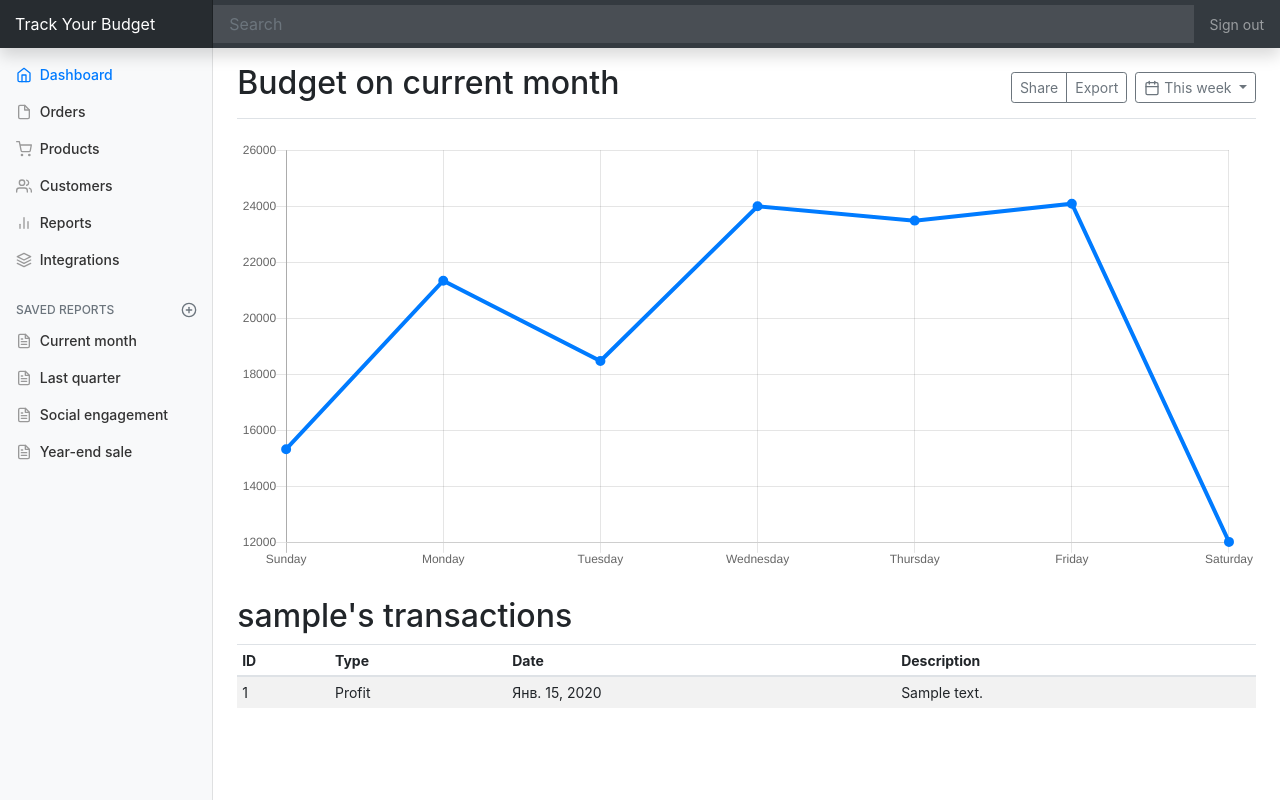
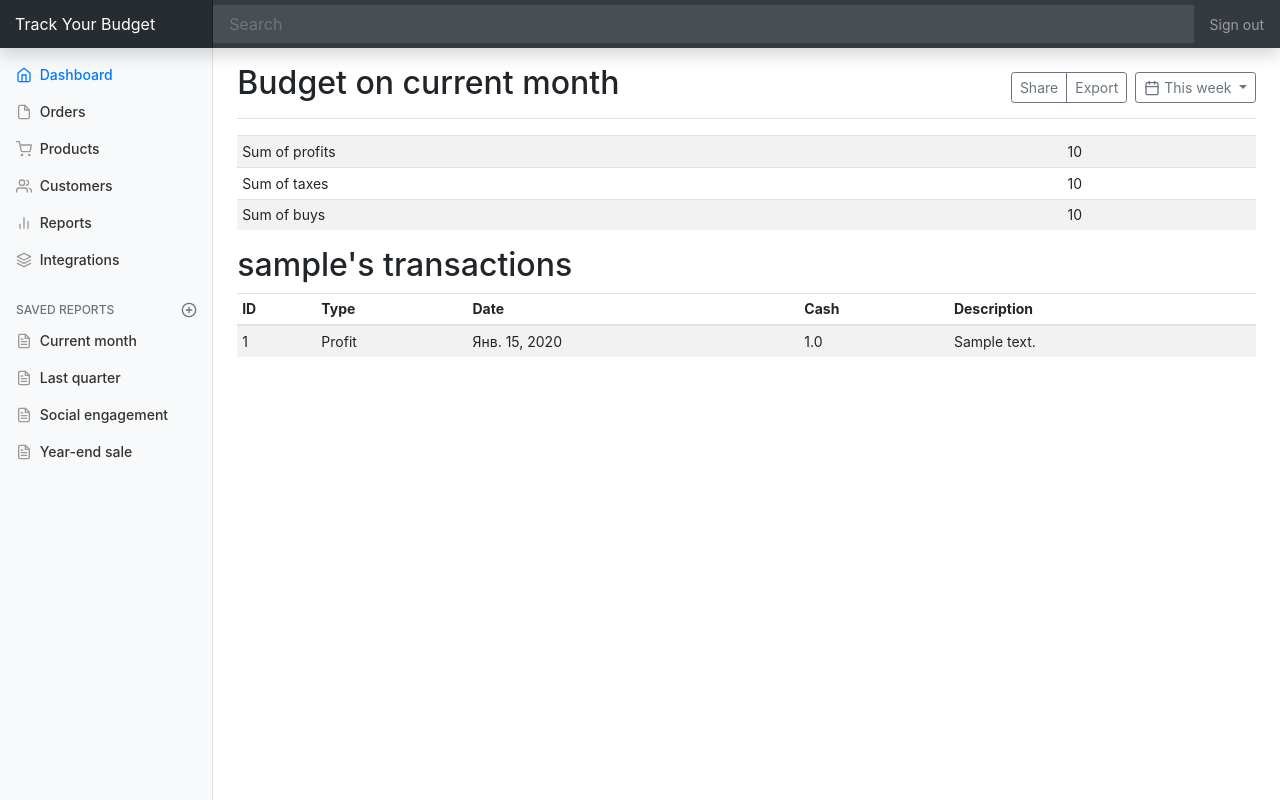
Before and after one commit to babayotta/mysite_old, a Django app: template src/templates/tyb/current_month.html in a window 1280 px wide. Run offline with Django 3.2, Linux system fonts and the light colour scheme; a user stored in the database is signed in; tables that the repository leaves empty hold one stand-in row (values such as "Sample post"); the template is opened without the code that fills it: values that come from a table or form of the project are taken from there, most other values are stand-ins (such as "Sample title", 1, 10 or a date in 2020); some libraries are stand-ins or nearby versions.

Commit message:
Show the sum of buys, profits and taxes on the current_month template

```diff
--- a/src/templates/tyb/current_month.html
+++ b/src/templates/tyb/current_month.html
@@ -18,7 +18,26 @@
             </div>
         </div>
 
-        <canvas class="my-4 w-100" id="myChart" width="900" height="380"></canvas>
+{#        <canvas class="my-4 w-100" id="myChart" width="900" height="380"></canvas>#}
+
+        <div class="table-responsive">
+            <table class="table table-striped table-sm">
+                <tbody>
+                <tr>
+                    <td>Sum of profits</td>
+                    <td>{{ profits_sum }}</td>
+                </tr>
+                <tr>
+                    <td>Sum of taxes</td>
+                    <td>{{ taxes_sum }}</td>
+                </tr>
+                <tr>
+                    <td>Sum of buys</td>
+                    <td>{{ buys_sum }}</td>
+                </tr>
+                </tbody>
+            </table>
+        </div>
 
         <h2>{{ user.username }}'s transactions</h2>
         <div class="table-responsive">
@@ -28,6 +47,7 @@
                     <th>ID</th>
                     <th>Type</th>
                     <th>Date</th>
+                    <th>Cash</th>
                     <th>Description</th>
                 </tr>
                 </thead>
@@ -37,6 +57,7 @@
                         <td>{{ transaction.id }}</td>
                         <td>{{ transaction.get_transaction_type_display }}</td>
                         <td>{{ transaction.date }}</td>
+                        <td>{{ transaction.cash }}</td>
                         <td>{{ transaction.description }}</td>
                     </tr>
                 {% endfor %}
```
Also changed, not shown: src/tyb/views.py (+17 -2 lines).
